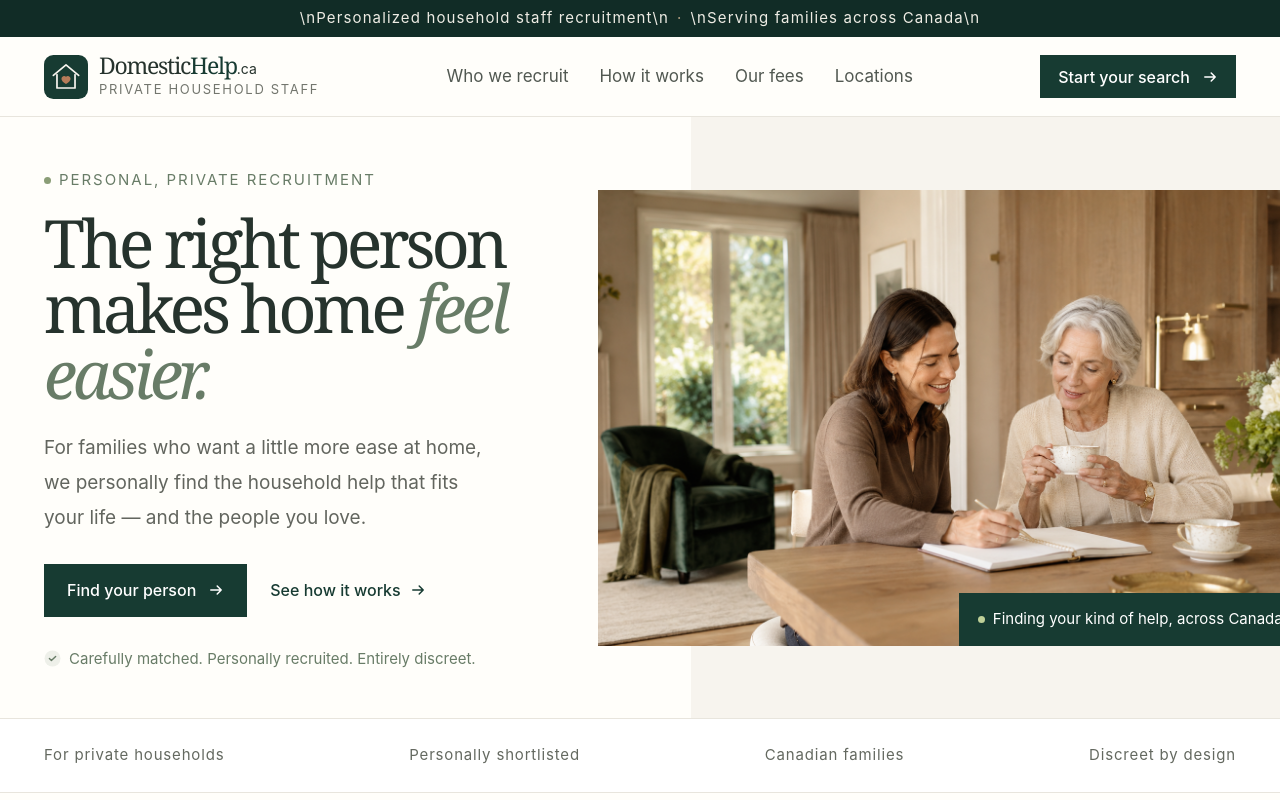
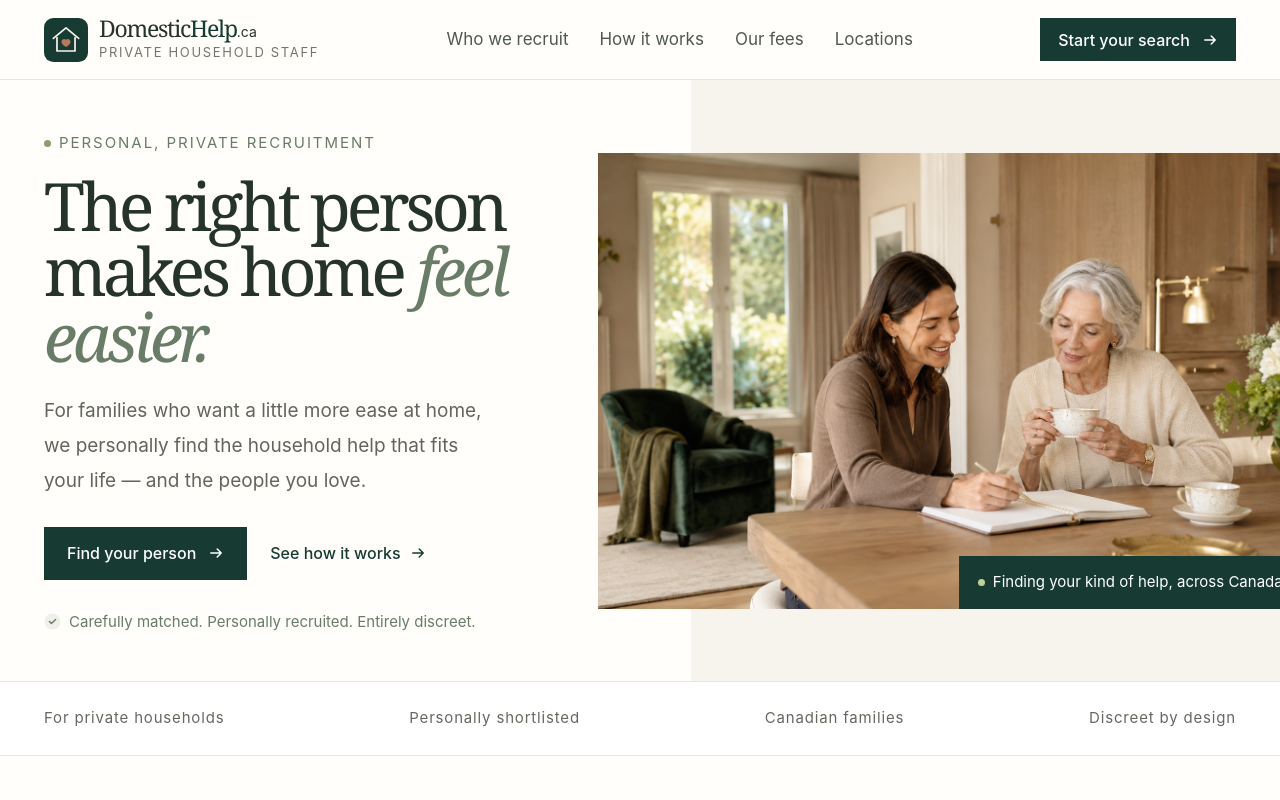
Before and after one commit to natkorgroup/domestichelp, a Next.js app: page / in a window 1280 px wide. Shown: the top 800 px of the page. Built offline with nearby package versions, Linux system fonts and the light colour scheme.

Commit message:
Remove site announcement banner

```diff
--- a/app/components/site-chrome.tsx
+++ b/app/components/site-chrome.tsx
@@ -36,7 +36,6 @@ export function Check() {
 export function SiteHeader() {
   return (
     <>
-      <div className="announcement">\n        <span className="announcement__line">Personalized household staff recruitment</span>\n        <span className="announcement__separator">·</span>\n        <span className="announcement__line">Serving families across Canada</span>\n      </div>
       <header className="site-header">
         <div className="site-header__inner shell">
           <Brand />
```
